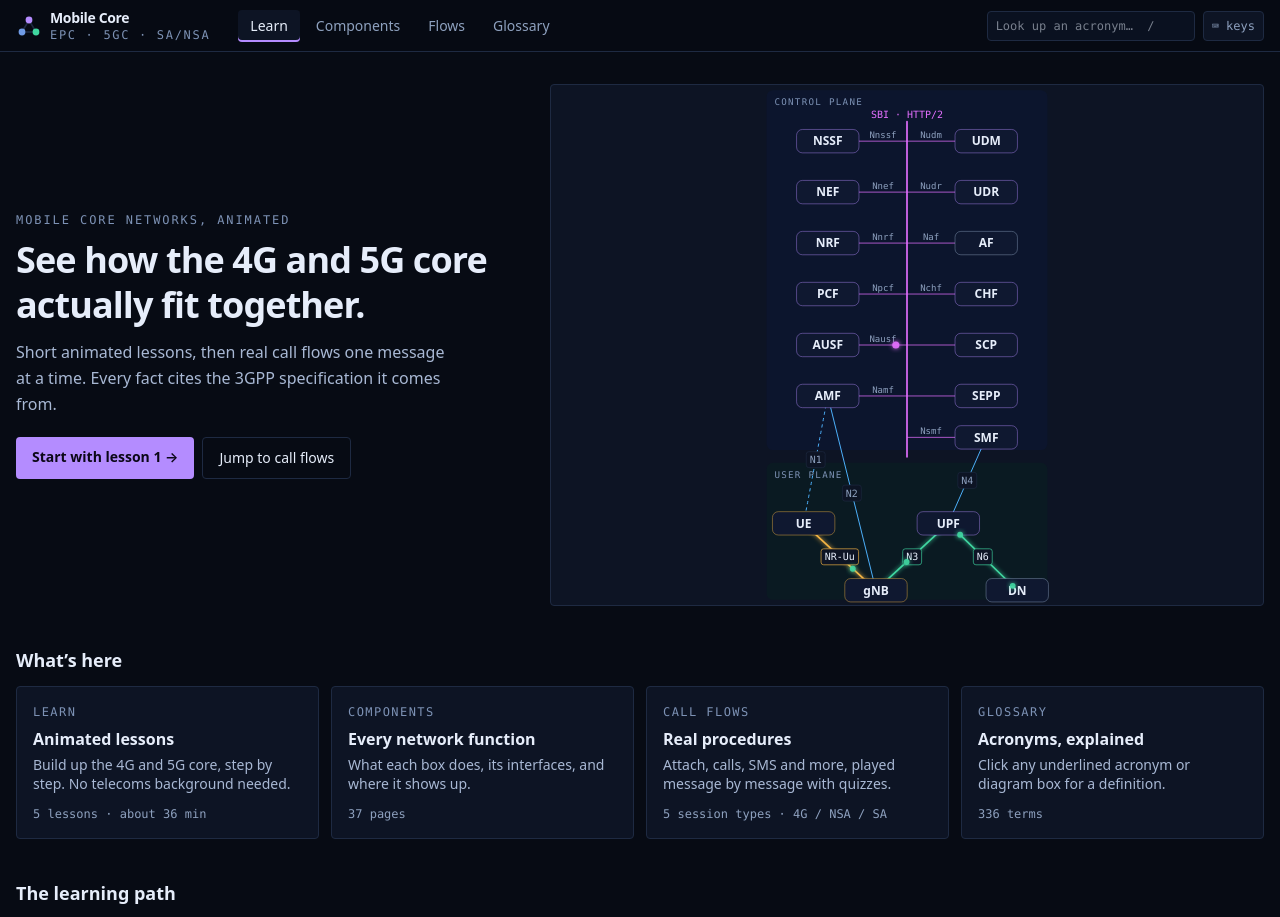
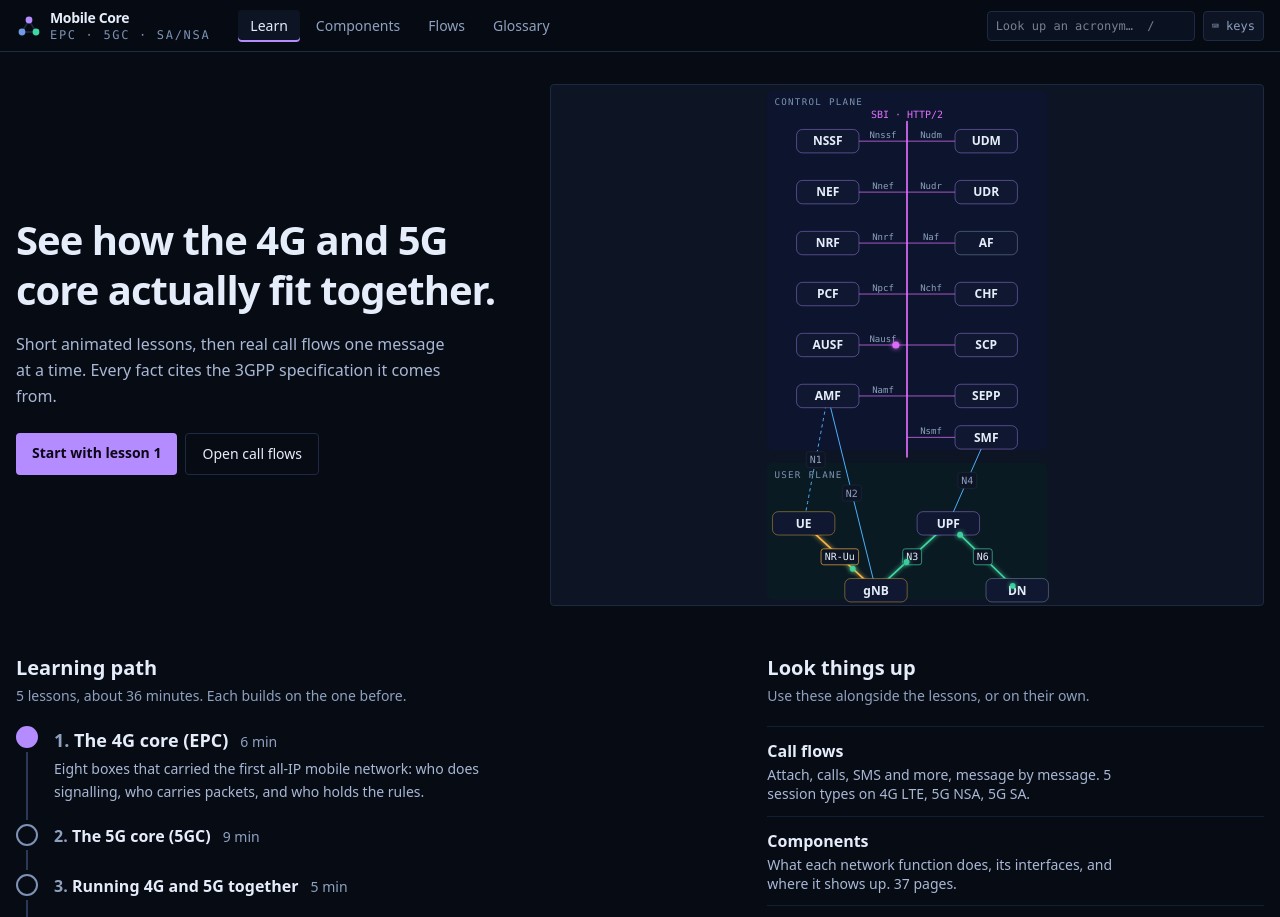
Before and after one commit to dylan-bayley/mobile-core-networks, a React (Vite) app: page / in a window 1280 px wide. Shown: the top 917 px of the page. Built offline with nearby package versions, Linux system fonts and the light colour scheme.

Commit message:
Organise the landing page around the learning path
Turn the five lesson cards into a single progress rail with the current
lesson expanded, move call flows, components and the glossary into a quiet
divided list beside it, and drop the all-caps eyebrows, dot-joined meta
strings and button arrows.

```diff
--- a/src/pages/Home.jsx
+++ b/src/pages/Home.jsx
@@ -9,7 +9,7 @@ import { readProgress, flowProgress } from '../lib/progress.js';
 import { useGlossary } from '../lib/glossaryContext.js';
 import { useReducedMotion } from '../lib/useMediaQuery.js';
 import { useElementWidth } from '../lib/useElementWidth.js';
-import { PANEL, EDGE, MONO, FAINT, MUTED, TEXT, TEXT_2, GEN, K } from '../theme.js';
+import { PANEL, EDGE, DIVIDER, RULE, FAINT, MONO, MUTED, TEXT, TEXT_2, GEN, DONE } from '../theme.js';
 import ArchDiagram from '../components/arch/ArchDiagram.jsx';
 
 const HERO_SCENE = 'sba';
@@ -50,137 +50,161 @@ function HeroDiagram() {
 
 const TOTAL_MINUTES = LESSON_META.reduce((sum, l) => sum + l.minutes, 0);
 const GLOSSARY_COUNT = glossaryEntries(GLOSSARY).length;
+const NODE = 22; // px; the rail's node diameter
 
-function SectionCard({ href, label, title, line, stat }) {
+/** One lesson on the rail: a node, the line down to the next node, and the text. */
+function RailItem({ lesson, state, scene, isLast }) {
+  const done = state === 'done';
+  const current = state === 'current';
+  const sceneCount = LESSONS[lesson.id].scenes.length;
   return (
-    <li>
-      <a
-        href={href}
-        className="flex h-full flex-col rounded p-4 transition-colors hover:brightness-125"
-        style={{ background: PANEL, border: `1px solid ${EDGE}` }}
-      >
-        <span style={{ fontFamily: MONO, fontSize: 12, letterSpacing: '0.12em', color: FAINT }}>{label}</span>
-        <span className="mt-1.5 text-base font-semibold" style={{ color: TEXT }}>
-          {title}
+    <li className="flex gap-4">
+      <div className="flex flex-col items-center" aria-hidden="true">
+        <span
+          className="flex shrink-0 items-center justify-center rounded-full text-xs font-semibold tabular-nums"
+          style={{
+            width: NODE,
+            height: NODE,
+            background: done ? DONE : current ? GEN['5g'].c : 'transparent',
+            border: `2px solid ${done ? DONE : current ? GEN['5g'].c : FAINT}`,
+            color: '#06101f',
+          }}
+        >
+          {done ? '✓' : ''}
         </span>
-        <span className="mt-1 text-sm leading-snug" style={{ color: TEXT_2 }}>
-          {line}
-        </span>
-        <span className="mt-auto pt-3 text-xs" style={{ fontFamily: MONO, color: MUTED }}>
-          {stat}
-        </span>
-      </a>
+        {!isLast && <span className="my-1 w-0.5 flex-1" style={{ background: done ? DONE : RULE, minHeight: 20 }} />}
+      </div>
+      <div className={`min-w-0 flex-1 ${isLast ? '' : 'pb-5'}`}>
+        <a
+          href={`#/learn/${lesson.id}`}
+          aria-current={current ? 'step' : undefined}
+          className="group flex flex-wrap items-baseline gap-x-3 rounded"
+        >
+          <span className={`font-semibold group-hover:underline ${current ? 'text-lg' : 'text-base'}`} style={{ color: TEXT }}>
+            <span className="tabular-nums" style={{ color: MUTED }}>{lesson.n}. </span>
+            {lesson.title}
+          </span>
+          <span className="text-sm tabular-nums" style={{ color: MUTED }}>
+            {done ? 'Done' : scene ? `Scene ${scene} of ${sceneCount}` : `${lesson.minutes} min`}
+          </span>
+        </a>
+        {current && (
+          <p className="mt-1 max-w-[56ch] text-sm leading-relaxed" style={{ color: TEXT_2 }}>
+            {lesson.blurb}
+          </p>
+        )}
+      </div>
     </li>
+  );
+}
+
+function LearningPath({ states, scenes }) {
+  return (
+    <section aria-labelledby="path-title">
+      <h2 id="path-title" className="text-xl font-semibold" style={{ color: TEXT }}>
+        Learning path
+      </h2>
+      <p className="mt-1 text-sm" style={{ color: MUTED }}>
+        {LESSON_META.length} lessons, about {TOTAL_MINUTES} minutes. Each builds on the one before.
+      </p>
+      <ol className="mt-5 list-none">
+        {LESSON_META.map((l, i) => (
+          <RailItem key={l.id} lesson={l} state={states[l.id]} scene={scenes[l.id]} isLast={i === LESSON_META.length - 1} />
+        ))}
+      </ol>
+    </section>
+  );
+}
+
+const TOOLS = [
+  {
+    href: '#/flows',
+    title: 'Call flows',
+    line: `Attach, calls, SMS and more, message by message. ${SESSIONS.length} session types on ${NETWORKS.map((n) => n.label).join(', ')}.`,
+  },
+  {
+    href: '#/components',
+    title: 'Components',
+    line: `What each network function does, its interfaces, and where it shows up. ${COMPONENTS.length} pages.`,
+  },
+  {
+    href: '#/glossary',
+    title: 'Glossary',
+    line: `${GLOSSARY_COUNT} terms. Press / to look one up from any page.`,
+  },
+];
+
+function LookThingsUp() {
+  return (
+    <section aria-labelledby="tools-title">
+      <h2 id="tools-title" className="text-xl font-semibold" style={{ color: TEXT }}>
+        Look things up
+      </h2>
+      <p className="mt-1 text-sm" style={{ color: MUTED }}>
+        Use these alongside the lessons, or on their own.
+      </p>
+      <ul className="mt-5 list-none" style={{ borderTop: `1px solid ${DIVIDER}` }}>
+        {TOOLS.map((t) => (
+          <li key={t.href} style={{ borderBottom: `1px solid ${DIVIDER}` }}>
+            <a href={t.href} className="group block rounded py-3">
+              <span className="text-base font-semibold group-hover:underline" style={{ color: TEXT }}>
+                {t.title}
+              </span>
+              <span className="mt-0.5 block max-w-[48ch] text-sm leading-snug" style={{ color: TEXT_2 }}>
+                {t.line}
+              </span>
+            </a>
+          </li>
+        ))}
+      </ul>
+    </section>
   );
 }
 
 export default function Home() {
   const progress = readProgress();
-  const status = (id) => {
-    const p = flowProgress(progress, 'lesson', id);
-    if (!p) return null;
-    if (p.completed) return 'done';
-    return `${p.maxStep + 1}/${p.total}`;
-  };
-  const next = LESSON_META.find((l) => status(l.id) !== 'done') ?? LESSON_META[0];
-  const started = LESSON_META.some((l) => status(l.id));
+  const detail = (id) => flowProgress(progress, 'lesson', id);
+  const next = LESSON_META.find((l) => !detail(l.id)?.completed) ?? LESSON_META[0];
+  const started = LESSON_META.some((l) => detail(l.id));
+  const allDone = LESSON_META.every((l) => detail(l.id)?.completed);
+
+  const states = Object.fromEntries(
+    LESSON_META.map((l) => [l.id, detail(l.id)?.completed ? 'done' : l.id === next.id && !allDone ? 'current' : 'todo']),
+  );
+  // Scene progress is only worth showing on the lesson you are part-way through.
+  const scenes = Object.fromEntries(
+    LESSON_META.map((l) => [l.id, states[l.id] === 'current' && detail(l.id) ? detail(l.id).maxStep + 1 : null]),
+  );
 
   return (
     <div className="mx-auto max-w-[1500px] px-3 py-5 sm:px-4 sm:py-8">
       <section className="grid items-center gap-6 lg:grid-cols-[minmax(0,5fr)_minmax(0,7fr)]">
         <div>
-          <p style={{ fontFamily: MONO, fontSize: 12, letterSpacing: '0.16em', color: FAINT }}>MOBILE CORE NETWORKS, ANIMATED</p>
-          <h1 tabIndex={-1} className="mt-2 text-3xl leading-tight font-semibold tracking-tight sm:text-4xl" style={{ color: TEXT }}>
+          <h1 tabIndex={-1} className="text-4xl leading-tight font-semibold tracking-tight sm:text-[2.5rem]" style={{ color: TEXT }}>
             See how the 4G and 5G core actually fit together.
           </h1>
-          <p className="mt-3 max-w-[48ch] text-base leading-relaxed" style={{ color: TEXT_2 }}>
-            Short animated lessons, then real call flows one message at a time. Every fact cites the 3GPP specification it comes from.
+          <p className="mt-4 max-w-[48ch] text-base leading-relaxed" style={{ color: TEXT_2 }}>
+            Short animated lessons, then real call flows one message at a time. Every fact cites the 3GPP specification it comes
+            from.
           </p>
-          <div className="mt-5 flex flex-wrap gap-2">
+          <div className="mt-6 flex flex-wrap gap-2">
             <a href={`#/learn/${next.id}`} className="rounded px-4 py-2.5 text-sm font-semibold" style={{ background: GEN['5g'].c, color: '#0b0717' }}>
-              {started ? `Continue: ${next.title}` : 'Start with lesson 1'} →
+              {started ? `Continue: ${next.title}` : 'Start with lesson 1'}
             </a>
             <a href="#/flows" className="rounded px-4 py-2.5 text-sm" style={{ border: `1px solid ${EDGE}`, color: TEXT }}>
-              Jump to call flows
+              Open call flows
             </a>
           </div>
         </div>
         <HeroDiagram />
       </section>
 
-      <section aria-labelledby="whats-here-title" className="mt-10">
-        <h2 id="whats-here-title" className="text-lg font-semibold" style={{ color: TEXT }}>
-          What’s here
-        </h2>
-        <ul className="mt-3 grid list-none gap-3 sm:grid-cols-2 xl:grid-cols-4">
-          <SectionCard
-            href={`#/learn/${LESSON_META[0].id}`}
-            label="LEARN"
-            title="Animated lessons"
-            line="Build up the 4G and 5G core, step by step. No telecoms background needed."
-            stat={`${LESSON_META.length} lessons · about ${TOTAL_MINUTES} min`}
-          />
-          <SectionCard
-            href="#/components"
-            label="COMPONENTS"
-            title="Every network function"
-            line="What each box does, its interfaces, and where it shows up."
-            stat={`${COMPONENTS.length} pages`}
-          />
-          <SectionCard
-            href="#/flows"
-            label="CALL FLOWS"
-            title="Real procedures"
-            line="Attach, calls, SMS and more, played message by message with quizzes."
-            stat={`${SESSIONS.length} session types · ${NETWORKS.map((n) => n.short).join(' / ')}`}
-          />
-          <SectionCard
-            href="#/glossary"
-            label="GLOSSARY"
-            title="Acronyms, explained"
-            line="Click any underlined acronym or diagram box for a definition."
-            stat={`${GLOSSARY_COUNT} terms`}
-          />
-        </ul>
-      </section>
+      <div className="mt-12 grid grid-cols-1 gap-10 lg:grid-cols-[minmax(0,7fr)_minmax(0,5fr)] lg:gap-14">
+        <LearningPath states={states} scenes={scenes} />
+        <LookThingsUp />
+      </div>
 
-      <section aria-labelledby="path-title" className="mt-10">
-        <h2 id="path-title" className="text-lg font-semibold" style={{ color: TEXT }}>
-          The learning path
-        </h2>
-        <ol className="mt-3 grid list-none gap-2 sm:grid-cols-2 xl:grid-cols-5">
-          {LESSON_META.map((l) => {
-            const s = status(l.id);
-            return (
-              <li key={l.id}>
-                <a
-                  href={`#/learn/${l.id}`}
-                  title={l.blurb}
-                  className="flex h-full flex-col rounded px-3 py-2.5 transition-colors hover:brightness-125"
-                  style={{ background: PANEL, border: `1px solid ${s === 'done' ? `${K.user.c}66` : EDGE}` }}
-                >
-                  <span className="flex items-center gap-2" style={{ fontFamily: MONO, fontSize: 12, color: FAINT }}>
-                    {l.n} · {l.minutes} MIN
-                    {s && (
-                      <span className="ml-auto" style={{ color: s === 'done' ? K.user.c : MUTED }}>
-                        {s === 'done' ? '✓ done' : `scene ${s}`}
-                      </span>
-                    )}
-                  </span>
-                  <span className="mt-1 text-sm font-semibold" style={{ color: TEXT }}>
-                    {l.title}
-                  </span>
-                </a>
-              </li>
-            );
-          })}
-        </ol>
-        <p className="mt-2 text-xs" style={{ color: FAINT }}>
-          Then practise with the <a href="#/flows" className="underline">call flows</a>.
-        </p>
-      </section>
-
-      <details className="mt-10 rounded p-4" style={{ background: PANEL, border: `1px solid ${EDGE}` }}>
+      <details className="mt-12 rounded p-4" style={{ background: PANEL, border: `1px solid ${EDGE}` }}>
         <summary className="cursor-pointer text-sm font-semibold" style={{ color: TEXT }}>
           Sources and further reading
         </summary>
```
